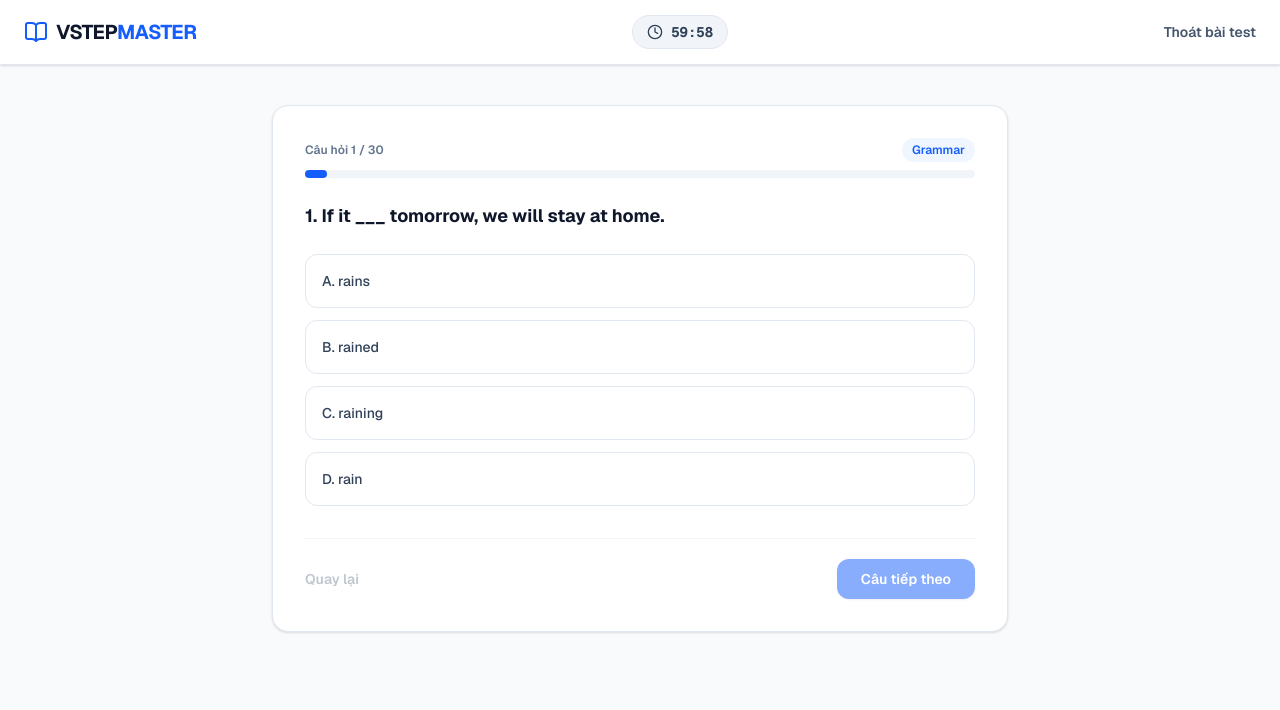
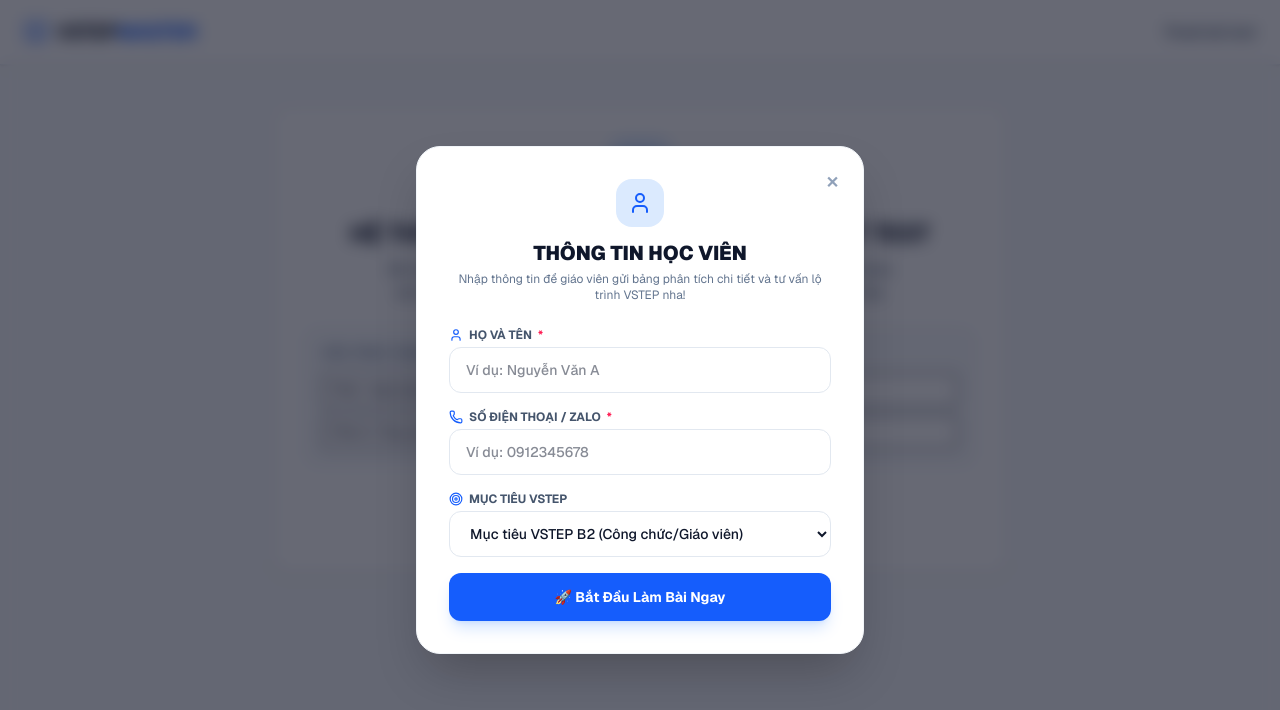
Before and after one commit to visna967/vstep-master, a Next.js app: page /placement-test in a window 1280 px wide. Both pictures are taken after a click on the button "Bắt Đầu Làm Bài". Shown: the top 710 px of the page. Built offline with nearby package versions, Linux system fonts and the light colour scheme.

Commit message:
add student info modal to placement test

```diff
--- a/app/placement-test/page.tsx
+++ b/app/placement-test/page.tsx
@@ -2,7 +2,7 @@
 
 import { useState, useEffect } from 'react';
 import Link from 'next/link';
-import { BookOpen, CheckCircle, XCircle, Clock, ArrowRight, Award, RotateCcw, FileText, Check, AlertTriangle, Sparkles, Loader2, CheckCircle2, XCircle as XCircleIcon } from 'lucide-react';
+import { BookOpen, CheckCircle, XCircle, Clock, ArrowRight, Award, RotateCcw, FileText, Check, AlertTriangle, Sparkles, Loader2, CheckCircle2, User, Phone, Target } from 'lucide-react';
 
 interface Question {
   id: number;
@@ -56,6 +56,12 @@ export default function PlacementTestPage() {
   const [answers, setAnswers] = useState<Record<number, number>>({});
   const [currentQuestionIndex, setCurrentQuestionIndex] = useState(0);
 
+  // States thông tin học sinh
+  const [showModal, setShowModal] = useState(false);
+  const [fullName, setFullName] = useState('');
+  const [phone, setPhone] = useState('');
+  const [targetGoal, setTargetGoal] = useState('B2');
+
   // Set thời gian đếm ngược 60 phút (3600 giây)
   const [timeLeft, setTimeLeft] = useState(3600);
 
@@ -64,7 +70,7 @@ export default function PlacementTestPage() {
   const [writing2, setWriting2] = useState('');
   const [aiFeedback, setAiFeedback] = useState<any>(null);
 
-  // Bộ đếm ngược chạy liên tục khi đang ở phần trắc nghiệm hoặc bài viết
+  // Bộ đếm ngược chạy liên tục
   useEffect(() => {
     if (currentStep !== 'quiz' && currentStep !== 'writing') return;
 
@@ -72,7 +78,7 @@ export default function PlacementTestPage() {
       setTimeLeft((prev) => {
         if (prev <= 1) {
           clearInterval(timer);
-          handleFinalSubmit(); // Tự động nộp bài khi hết 60 phút
+          handleFinalSubmit();
           return 0;
         }
         return prev - 1;
@@ -104,15 +110,33 @@ export default function PlacementTestPage() {
     return text.trim() === '' ? 0 : text.trim().split(/\s+/).length;
   };
 
-  // 🔥 XỬ LÝ NỘP BÀI VÀ GỌI AI CHẤM FEEDBACK
+  const handleStartQuiz = (e: React.FormEvent) => {
+    e.preventDefault();
+    if (!fullName.trim() || !phone.trim()) {
+      alert('Vui lòng nhập đầy đủ Họ tên và Số điện thoại/Zalo để làm bài test!');
+      return;
+    }
+    setShowModal(false);
+    setTimeLeft(3600);
+    setCurrentStep('quiz');
+  };
+
+  // XỬ LÝ NỘP BÀI VÀ GỬI DỮ LIỆU
   const handleFinalSubmit = async () => {
-    setCurrentStep('analyzing'); // Chuyển sang màn hình "🤖 AI đang phân tích..."
+    setCurrentStep('analyzing');
 
     try {
       const res = await fetch('/api/evaluate-writing', {
         method: 'POST',
         headers: { 'Content-Type': 'application/json' },
-        body: JSON.stringify({ task1: writing1, task2: writing2 })
+        body: JSON.stringify({
+          task1: writing1,
+          task2: writing2,
+          studentName: fullName,
+          studentPhone: phone,
+          targetGoal: targetGoal,
+          knowledgeScore: calculateKnowledgeScore()
+        })
       });
 
       const data = await res.json();
@@ -122,7 +146,7 @@ export default function PlacementTestPage() {
     } catch (error) {
       console.error('Lỗi khi chấm AI:', error);
     } finally {
-      setCurrentStep('result'); // Chuyển sang màn hình xem kết quả
+      setCurrentStep('result');
     }
   };
 
@@ -175,7 +199,6 @@ export default function PlacementTestPage() {
             <span className="tracking-tight text-slate-900">VSTEP<span className="text-blue-600">MASTER</span></span>
           </Link>
 
-          {/* Đồng hồ Đếm ngược 60 Phút */}
           {(currentStep === 'quiz' || currentStep === 'writing') && (
             <div className={`flex items-center gap-2 px-3.5 py-1.5 rounded-full font-mono text-sm font-bold border transition-all ${
               timeLeft < 300 ? 'bg-rose-50 text-rose-600 border-rose-200 animate-pulse' : 'bg-slate-100 text-slate-700 border-slate-200'
@@ -214,14 +237,87 @@ export default function PlacementTestPage() {
             </div>
 
             <button
-              onClick={() => {
-                setTimeLeft(3600);
-                setCurrentStep('quiz');
-              }}
+              onClick={() => setShowModal(true)}
               className="w-full sm:w-auto bg-blue-600 hover:bg-blue-700 text-white font-semibold px-8 py-3.5 rounded-xl shadow-md transition-all inline-flex items-center justify-center gap-2"
             >
               Bắt Đầu Làm Bài <ArrowRight className="h-5 w-5" />
             </button>
+          </div>
+        )}
+
+        {/* POPUP MODAL ĐIỀN THÔNG TIN HỌC SINH */}
+        {showModal && (
+          <div className="fixed inset-0 bg-slate-950/60 backdrop-blur-sm flex items-center justify-center p-4 z-50 animate-fade-in">
+            <div className="bg-white rounded-3xl p-6 sm:p-8 max-w-md w-full shadow-2xl border border-slate-100 relative">
+              <button
+                onClick={() => setShowModal(false)}
+                className="absolute top-4 right-4 text-slate-400 hover:text-slate-600 font-bold p-2"
+              >
+                ✕
+              </button>
+
+              <div className="text-center mb-6">
+                <div className="w-12 h-12 bg-blue-100 text-blue-600 rounded-2xl flex items-center justify-center mx-auto mb-3">
+                  <User className="h-6 w-6" />
+                </div>
+                <h2 className="text-xl font-black text-slate-900">THÔNG TIN HỌC VIÊN</h2>
+                <p className="text-xs text-slate-500 mt-1">
+                  Nhập thông tin để giáo viên gửi bảng phân tích chi tiết và tư vấn lộ trình VSTEP nha!
+                </p>
+              </div>
+
+              <form onSubmit={handleStartQuiz} className="space-y-4">
+                <div>
+                  <label className="block text-xs font-bold uppercase text-slate-600 mb-1 flex items-center gap-1.5">
+                    <User className="h-3.5 w-3.5 text-blue-600" /> Họ và Tên <span className="text-rose-500">*</span>
+                  </label>
+                  <input
+                    type="text"
+                    required
+                    placeholder="Ví dụ: Nguyễn Văn A"
+                    value={fullName}
+                    onChange={(e) => setFullName(e.target.value)}
+                    className="w-full px-4 py-3 rounded-xl border border-slate-200 focus:outline-none focus:ring-2 focus:ring-blue-600 text-sm font-medium"
+                  />
+                </div>
+
+                <div>
+                  <label className="block text-xs font-bold uppercase text-slate-600 mb-1 flex items-center gap-1.5">
+                    <Phone className="h-3.5 w-3.5 text-blue-600" /> Số điện thoại / Zalo <span className="text-rose-500">*</span>
+                  </label>
+                  <input
+                    type="tel"
+                    required
+                    placeholder="Ví dụ: 0912345678"
+                    value={phone}
+                    onChange={(e) => setPhone(e.target.value)}
+                    className="w-full px-4 py-3 rounded-xl border border-slate-200 focus:outline-none focus:ring-2 focus:ring-blue-600 text-sm font-medium"
+                  />
+                </div>
+
+                <div>
+                  <label className="block text-xs font-bold uppercase text-slate-600 mb-1 flex items-center gap-1.5">
+                    <Target className="h-3.5 w-3.5 text-blue-600" /> Mục tiêu VSTEP
+                  </label>
+                  <select
+                    value={targetGoal}
+                    onChange={(e) => setTargetGoal(e.target.value)}
+                    className="w-full px-4 py-3 rounded-xl border border-slate-200 focus:outline-none focus:ring-2 focus:ring-blue-600 text-sm font-medium bg-white"
+                  >
+                    <option value="B1">Mục tiêu VSTEP B1 (Đầu ra Đại học/Cao học)</option>
+                    <option value="B2">Mục tiêu VSTEP B2 (Công chức/Giáo viên)</option>
+                    <option value="C1">Mục tiêu VSTEP C1 (Nâng cao)</option>
+                  </select>
+                </div>
+
+                <button
+                  type="submit"
+                  className="w-full py-3.5 bg-blue-600 hover:bg-blue-700 text-white font-bold rounded-xl shadow-lg shadow-blue-500/20 transition mt-3 flex items-center justify-center gap-2 text-sm"
+                >
+                  🚀 Bắt Đầu Làm Bài Ngay
+                </button>
+              </form>
+            </div>
           </div>
         )}
 
@@ -376,7 +472,7 @@ export default function PlacementTestPage() {
           </div>
         )}
 
-        {/* 🤖 Màn hình 3.5: AI Đang Phân Tích (5-15 giây) */}
+        {/* Màn hình 3.5: AI Đang Phân Tích */}
         {currentStep === 'analyzing' && (
           <div className="bg-white rounded-2xl border border-slate-200 p-12 text-center shadow-sm space-y-4 animate-pulse">
             <div className="w-20 h-20 bg-blue-100 text-blue-600 rounded-full flex items-center justify-center mx-auto">
@@ -389,7 +485,7 @@ export default function PlacementTestPage() {
           </div>
         )}
 
-        {/* Màn hình 4: KẾT QUẢ & AI FEEDBACK ĂN TIỀN */}
+        {/* Màn hình 4: KẾT QUẢ */}
         {currentStep === 'result' && (() => {
           const knowledgeScore = calculateKnowledgeScore();
           const task1Score = aiFeedback?.task1?.score || 7.5;
@@ -400,12 +496,12 @@ export default function PlacementTestPage() {
 
           return (
             <div className="space-y-8">
-              {/* Thẻ Kết quả Tổng quát */}
               <div className="bg-white rounded-2xl border border-slate-200 p-8 shadow-sm text-center">
                 <div className="w-16 h-16 bg-emerald-100 text-emerald-600 rounded-2xl flex items-center justify-center mx-auto mb-4">
                   <Award className="h-8 w-8" />
                 </div>
                 <h1 className="text-2xl font-bold text-slate-900">Kết Quả Đánh Giá Trình Độ Placement Test</h1>
+                <p className="text-sm text-slate-500 mt-1">Học viên: <b className="text-blue-600">{fullName}</b> ({phone})</p>
 
                 <div className="my-6 p-6 bg-slate-50 rounded-2xl border border-slate-200 max-w-xl mx-auto">
                   <div className="text-xs uppercase tracking-wider font-bold text-slate-400">Tổng Điểm Đạt Được</div>
@@ -435,14 +531,13 @@ export default function PlacementTestPage() {
                 </div>
               </div>
 
-              {/* 🌟 PHẦN AI FEEDBACK WRITING CHI TIẾT */}
+              {/* AI FEEDBACK WRITING */}
               {aiFeedback && (
                 <div className="space-y-6">
                   <div className="flex items-center gap-2 text-xl font-bold text-slate-900">
                     <Sparkles className="h-6 w-6 text-blue-600" /> AI Feedback Chi Tiết 2 Bài Viết
                   </div>
 
-                  {/* Writing Task 1 Feedback */}
                   <div className="bg-white rounded-2xl border border-slate-200 p-6 shadow-sm space-y-4">
                     <div className="flex justify-between items-center border-b pb-3">
                       <h3 className="font-bold text-lg text-slate-900">Writing Task 1</h3>
@@ -465,103 +560,9 @@ export default function PlacementTestPage() {
                         ))}
                       </div>
                     </div>
-
-                    {/* Grammar Errors (Grammarly style) */}
-                    {aiFeedback.task1.grammarErrors?.length > 0 && (
-                      <div className="mt-4">
-                        <h4 className="font-bold text-xs uppercase tracking-wider text-slate-500 mb-2">Grammar Errors & Suggestions</h4>
-                        <div className="space-y-2">
-                          {aiFeedback.task1.grammarErrors.map((err: any, i: number) => (
-                            <div key={i} className="p-2.5 bg-slate-50 rounded-lg border border-slate-200 flex items-center justify-between text-xs">
-                              <div className="space-x-3">
-                                <span className="line-through text-rose-500 font-mono">🔴 {err.original}</span>
-                                <span className="font-semibold text-emerald-600 font-mono">🟢 {err.suggestion}</span>
-                              </div>
-                              <span className="text-[10px] text-slate-400 bg-white px-2 py-0.5 rounded border">{err.reason}</span>
-                            </div>
-                          ))}
-                        </div>
-                      </div>
-                    )}
-                  </div>
-
-                  {/* Writing Task 2 Feedback */}
-                  <div className="bg-white rounded-2xl border border-slate-200 p-6 shadow-sm space-y-4">
-                    <div className="flex justify-between items-center border-b pb-3">
-                      <h3 className="font-bold text-lg text-slate-900">Writing Task 2</h3>
-                      <span className="text-sm font-bold bg-purple-50 text-purple-600 px-3 py-1 rounded-full">
-                        Estimated Score: {aiFeedback.task2.score} / 20
-                      </span>
-                    </div>
-
-                    {/* Suggested Revision (AI Highlight) */}
-                    {aiFeedback.task2.suggestedRevision && (
-                      <div className="p-4 bg-blue-50/50 rounded-xl border border-blue-200 space-y-2">
-                        <span className="font-bold text-xs text-blue-900 block">Suggested Version (AI Highlight)</span>
-                        <p className="text-xs text-rose-600 line-through bg-white p-2 rounded border">
-                          🟡 {aiFeedback.task2.suggestedRevision.original}
-                        </p>
-                        <p className="text-xs text-emerald-700 font-medium bg-emerald-50 p-2 rounded border border-emerald-200">
-                          🟢 {aiFeedback.task2.suggestedRevision.suggested}
-                        </p>
-                      </div>
-                    )}
-                  </div>
-
-                  {/* General AI Review & Roadmap */}
-                  <div className="bg-slate-900 text-white rounded-2xl p-6 shadow-lg space-y-4">
-                    <h3 className="font-bold text-lg text-blue-400 flex items-center gap-2">
-                      🤖 Nhận xét tổng quan của AI & Lộ trình 4–6 tuần
-                    </h3>
-                    <p className="text-xs text-slate-300 leading-relaxed">
-                      {aiFeedback.overallFeedback}
-                    </p>
-                    <div className="border-t border-slate-800 pt-4">
-                      <span className="text-xs font-bold text-slate-400 block mb-2">LỘ TRÌNH CẢI THIỆN TỰ SINH:</span>
-                      <div className="grid grid-cols-1 sm:grid-cols-2 gap-2 text-xs">
-                        {aiFeedback.roadmap?.map((item: string, i: number) => (
-                          <div key={i} className="flex items-center gap-2 text-emerald-400 bg-slate-800 p-2 rounded-lg">
-                            <CheckCircle2 className="h-4 w-4 shrink-0" />
-                            <span>{item}</span>
-                          </div>
-                        ))}
-                      </div>
-                    </div>
                   </div>
                 </div>
               )}
-
-              {/* Bảng Đáp án Trắc nghiệm */}
-              <div className="bg-white rounded-2xl border border-slate-200 p-6 sm:p-8 shadow-sm">
-                <h3 className="text-lg font-bold text-slate-900 mb-4 flex items-center gap-2">
-                  <BookOpen className="h-5 w-5 text-blue-600" /> Chi Tiết Đáp Án 30 Câu Trắc Nghiệm
-                </h3>
-                <div className="space-y-4">
-                  {mockQuestions.map((q) => {
-                    const userAnswer = answers[q.id];
-                    const isCorrect = userAnswer === q.correct;
-                    return (
-                      <div key={q.id} className={`p-4 rounded-xl border text-sm ${isCorrect ? 'bg-emerald-50/40 border-emerald-200' : 'bg-rose-50/40 border-rose-200'}`}>
-                        <div className="flex justify-between items-start gap-2 mb-2">
-                          <span className="font-bold text-slate-900">{q.question}</span>
-                          {isCorrect ? (
-                            <span className="inline-flex items-center gap-1 text-xs font-semibold text-emerald-600 bg-emerald-100 px-2.5 py-0.5 rounded-full">
-                              <CheckCircle className="h-3.5 w-3.5" /> Đúng (+1đ)
-                            </span>
-                          ) : (
-                            <span className="inline-flex items-center gap-1 text-xs font-semibold text-rose-600 bg-rose-100 px-2.5 py-0.5 rounded-full">
-                              <XCircle className="h-3.5 w-3.5" /> Sai (0đ)
-                            </span>
-                          )}
-                        </div>
-                        <div className="text-xs text-slate-500 bg-white/80 p-2.5 rounded-lg border border-slate-200/60 mt-2">
-                          💡 <b>Giải thích:</b> {q.explanation}
-                        </div>
-                      </div>
-                    );
-                  })}
-                </div>
-              </div>
             </div>
           );
         })()}
```
